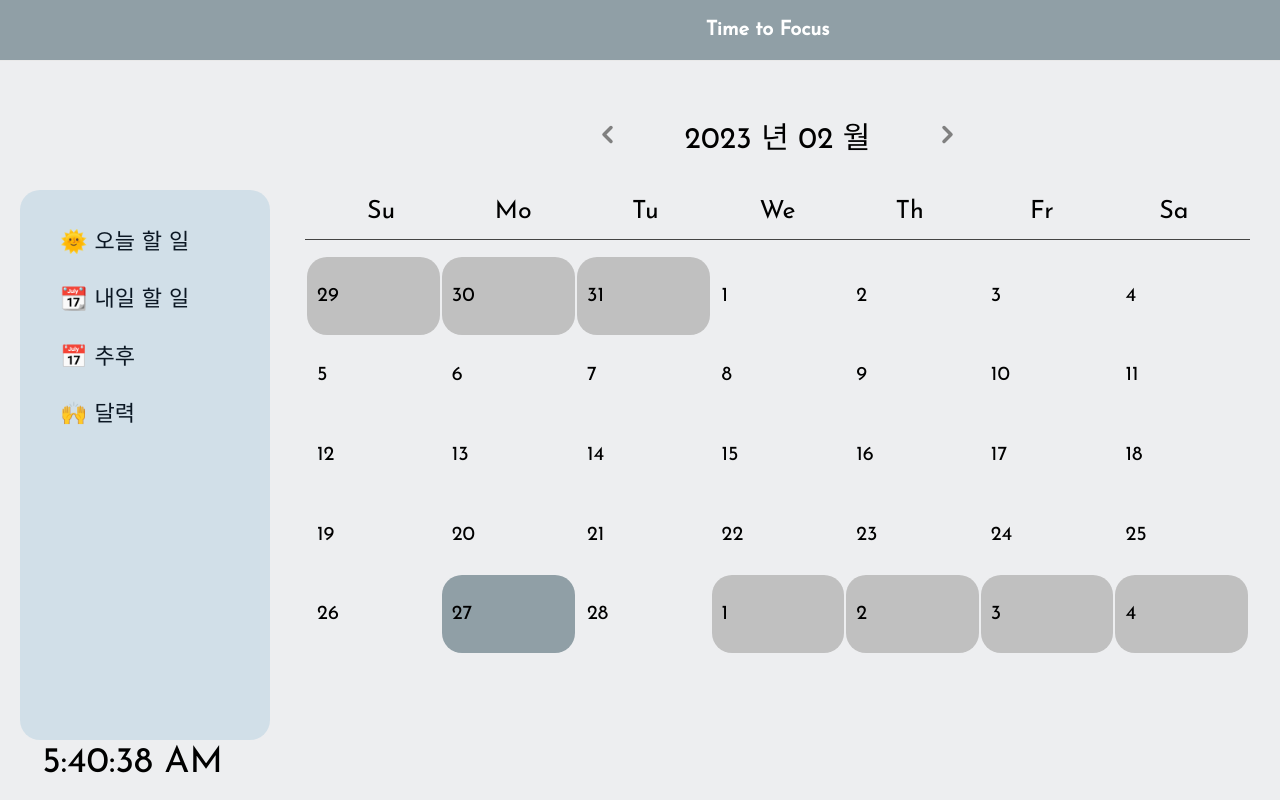
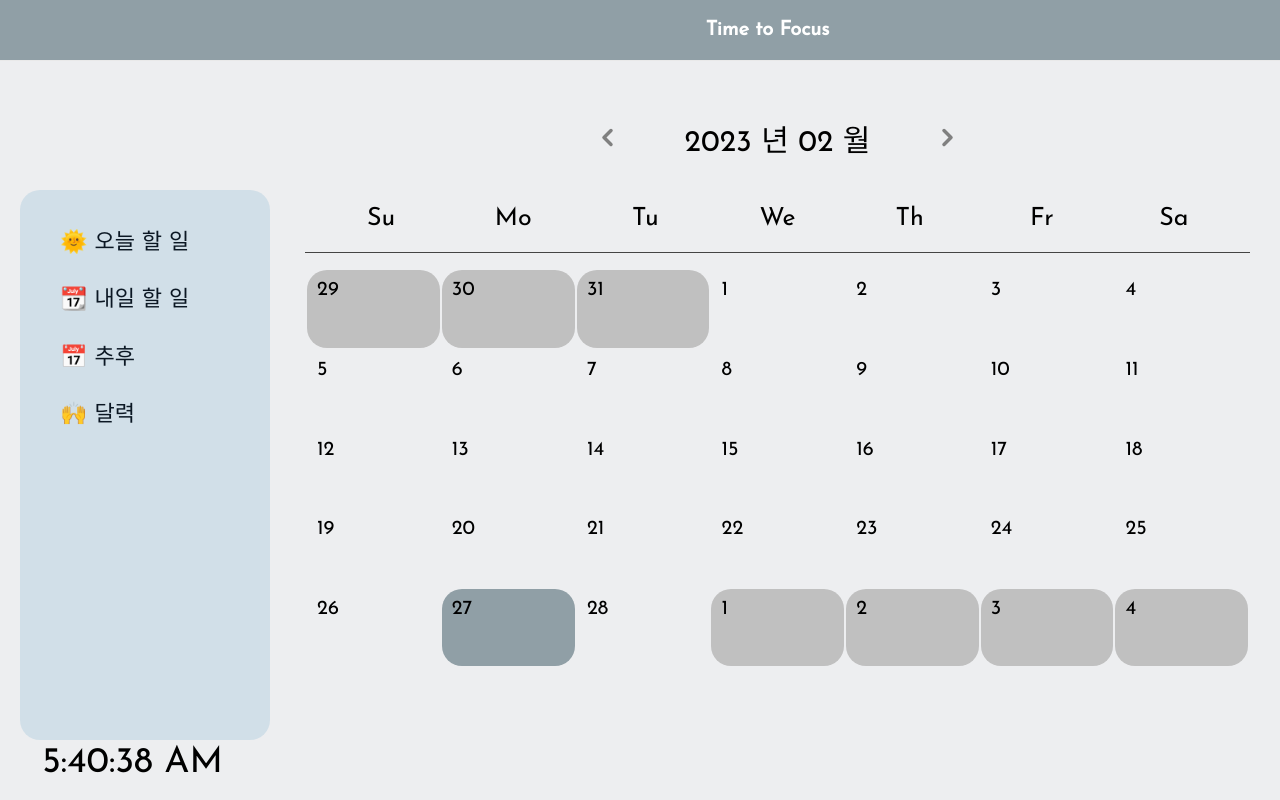
Before and after one commit to miraclee1226/Time-to-focus, a React (Create React App) app: page /calender in a window 1280 px wide. Built offline with nearby package versions, Linux system fonts and the light colour scheme; a web font is replaced by a local one.

Commit message:
Design: Adjust date position ( left of center to top left corner)

```diff
--- a/src/App.css
+++ b/src/App.css
@@ -275,7 +275,7 @@ svg {
   margin-left: 305px;
   margin-top: 110px;
   margin-right: 30px;
-  height: 550px;
+  height: 570px;
 }
 
 .calenderHeader {
@@ -317,11 +317,14 @@ svg {
 }
 
 .calenderTable td {
-  padding-left: 10px;
+  padding: 10px 0 0 10px;
   border-radius: 20px;
   box-sizing: content-box;
+  text-align: left;
+  vertical-align: top;
   width: 167px;
 }
+
 
 /* Edit function */
 .editedInput {
```
